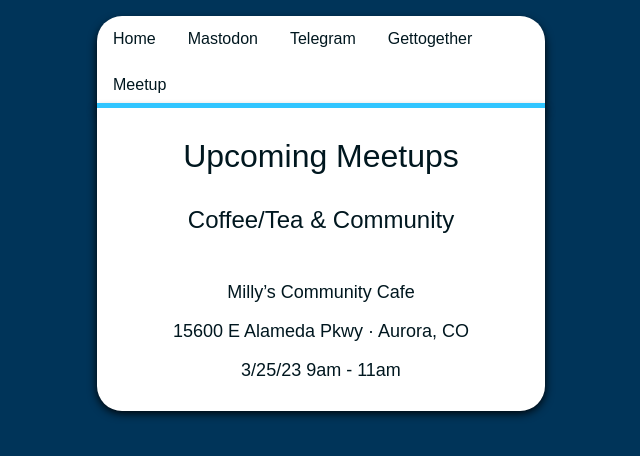
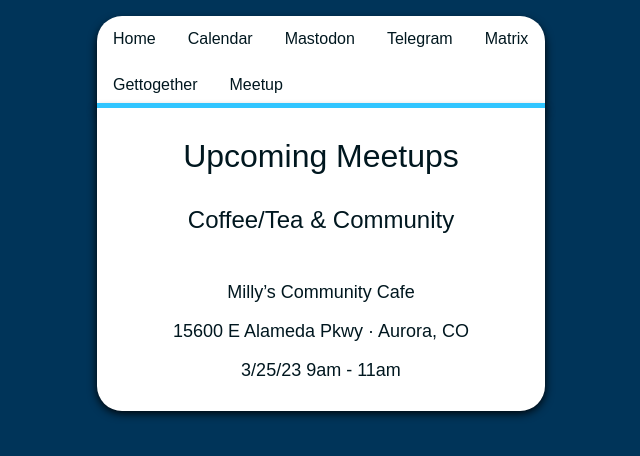
Before and after one commit to RMLUG/RMLUG.github.io, a plain HTML site: page calendar.html in a window 1280 px wide. Shown: the whole page, without its empty margins (327-967 px from the left). Drawn offline with Linux system fonts and the light colour scheme.

Commit message:
Update calendar.html

```diff
--- a/calendar.html
+++ b/calendar.html
@@ -9,11 +9,13 @@
   </head>
 <body>
 
-<div class="navbar"><div class="centered">
+  <div class="navbar"><div class="centered">
     <ul>
       <li><a href="https://rockymountainlinuxfest.org">Home</a></li>
-      <li><a href="https://fosstodon.org/@RockyMtnLUG">Mastodon</a><li>
+      <li><a href="https://rockymountainlinuxfest.org/calendar.html">Calendar</a></li>
+      <li><a rel="me" href="https://fosstodon.org/@RockyMtnLUG">Mastodon</a></li>
       <li><a href="https://t.me/RockyMountainLinuxfest">Telegram</a></li>
+      <li><a href="https://matrix.to/#/#rmlug:matrix.org">Matrix</a></li>
       <li><a href="https://gettogether.community/rocky-mountain-lug/">Gettogether</a></li>
       <li><a href="https://www.meetup.com/rocky-mountain-linux-users-group/">Meetup</a></li>
     </ul>
```
